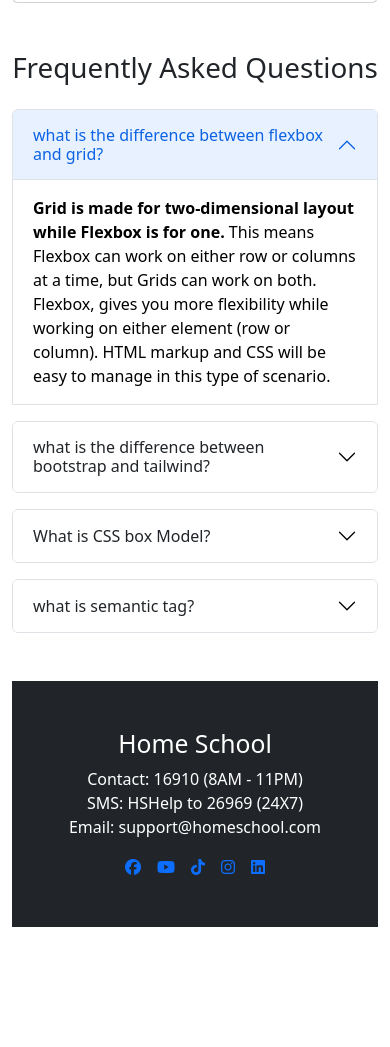
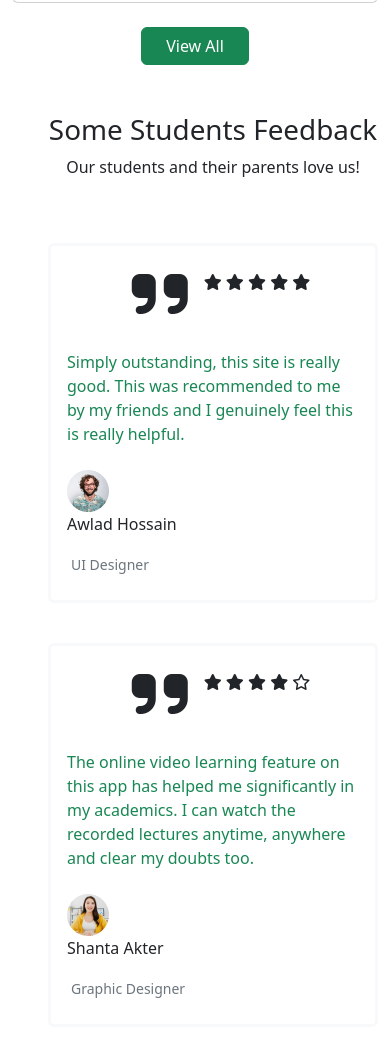
Before and after one commit to Surovi2/edu-site, a plain HTML site: page index.html in a window 390 px wide. Shown: the part 6738-7785 px from the top of the page. Before the commit the page ends 7673 px from the top, so only its background shows below. Drawn offline with Linux system fonts and the light colour scheme.

Commit message:
students feedback added

```diff
--- a/index.html
+++ b/index.html
@@ -14,6 +14,7 @@
 
 <body>
     <header>
+        <!-- Navbar start -->
         <!-- Navbar start -->
         <section class="container">
             <nav class="navbar navbar-expand-lg fixed-top bg-light">
@@ -42,19 +43,19 @@
                                 <a class="nav-link" href="#">Success</a>
                             </li>
                             <li class="nav-item">
-                                <a class="nav-link" href="#">Abou</a>
+                                <a class="nav-link" href="#">About</a>
                             </li>
-                            <li class="nav-item">
-                                <a class="nav-link" href="#">Register</a>
-                            </li>
+
                         </ul>
-                        <button class="btn btn-outline-success" type="submit">Register</button>
+                        <div id="register  d-md-flex"><button class="btn btn-outline-success"
+                                type="submit">Register</button></div>
 
                     </div>
                 </div>
             </nav>
         </section>
         <!-- Navbar end -->
+
 
 
         <!-- slider start  -->
@@ -390,9 +391,78 @@
                     </div>
                 </div>
             </div>
+            <div class="pt-4 text-center"> <button type="button" class="btn btn-success ps-4 pe-4">View All</button>
+            </div>
         </section>
 
         <!-- success student end -->
+
+        <!-- student feedback start -->
+        <section class="container pt-5 ps-5">
+            <h1 class="text-center">Some Students Feedback</h1>
+            <p class="text-center">Our students and their parents love us!</p>
+            <div class="row  row-cols-1 row-cols-lg-2 g-4 pt-5">
+                <div class="col">
+                    <div class="card border-light border border-3  mb-3" style="max-width:30rem;">
+                        <div class="d-flex justify-content-center pt-2">
+                            <div class="card-header bg-transparent border-0"><i
+                                    class="fa-solid fa-quote-right fa-4x"></i>
+                            </div>
+                            <div class="pt-3">
+                                <i class="fa-solid fa-star"></i>
+                                <i class="fa-solid fa-star"></i>
+                                <i class="fa-solid fa-star"></i>
+                                <i class="fa-solid fa-star"></i>
+                                <i class="fa-solid fa-star"></i>
+                            </div>
+                        </div>
+
+                        <div class="card-body text-success">
+
+                            <p class="card-text">Simply outstanding, this site is really good. This was
+                                recommended
+                                to me by my friends and I genuinely feel this is really helpful.</p>
+                        </div>
+                        <div class="card-footer bg-transparent border-0"><img class="rounded"
+                                src="student/student-5.png" alt="">
+                            <p>Awlad Hossain</p>
+                            <p><small class="text-muted px-1">UI Designer</small></p>
+                        </div>
+                    </div>
+                </div>
+                <div class="col">
+                    <div class="card border-light border border-3  mb-3" style="max-width: 30rem;">
+                        <div class="d-flex justify-content-center pt-2">
+                            <div class="card-header bg-transparent border-0"><i
+                                    class="fa-solid fa-quote-right fa-4x"></i>
+                            </div>
+                            <div class="pt-3">
+                                <i class="fa-solid fa-star"></i>
+                                <i class="fa-solid fa-star"></i>
+                                <i class="fa-solid fa-star"></i>
+                                <i class="fa-solid fa-star"></i>
+                                <i class="fa-regular fa-star"></i>
+                            </div>
+                        </div>
+
+                        <div class="card-body text-success">
+
+                            <p class="card-text">The online video learning feature on this app has helped me
+                                significantly in my academics. I can watch the recorded lectures anytime,
+                                anywhere
+                                and clear my doubts too.</p>
+                        </div>
+                        <div class="card-footer bg-transparent border-0"><img class="rounded"
+                                src="student/student-6.png" alt="">
+                            <p>Shanta Akter</p>
+                            <p><small class="text-muted px-1">Graphic Designer</small></p>
+                        </div>
+                    </div>
+                </div>
+
+            </div>
+        </section>
+        <!-- student feedback end -->
 
         <!-- Accordion start -->
         <section class="container pt-5">
```
